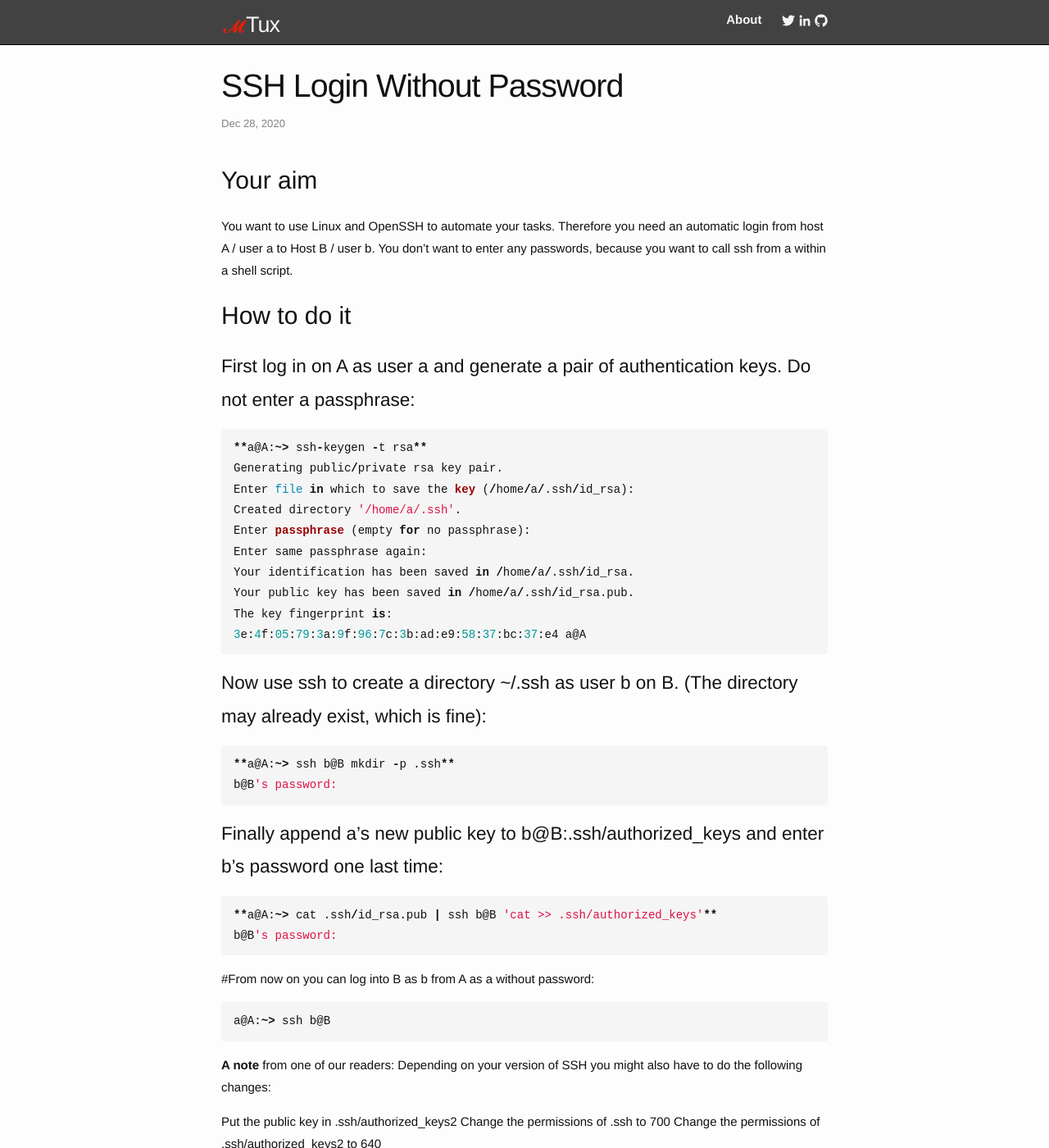
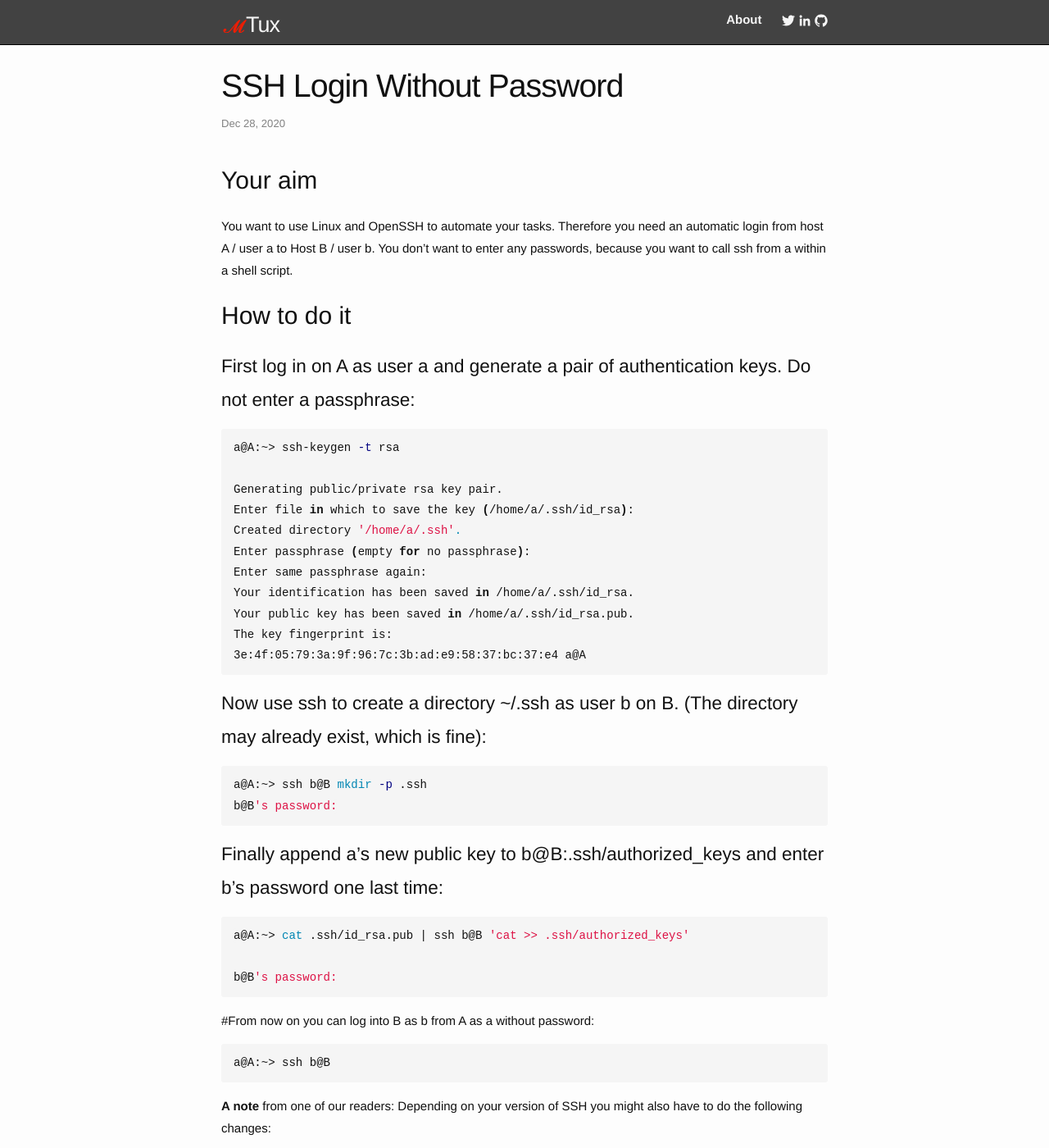
Before and after one commit to mutux/mutux.github.io, a Jekyll site: the page built from _posts/2020-12-28-ssh-without-password.markdown, in a window 1280 px wide and 1400 px high. Shown: the whole window at 82% size. Built offline with Jekyll 4.4.1, drawn with Linux system fonts in a browser that asks for light colours.

Commit message:
sh format2

```diff
--- a/_posts/2020-12-28-ssh-without-password.markdown
+++ b/_posts/2020-12-28-ssh-without-password.markdown
@@ -8,8 +8,9 @@
 ## How to do it
 
 # First log in on A as user a and generate a pair of authentication keys. Do not enter a passphrase:
-{% highlight python %}
-**a@A:~> ssh-keygen -t rsa**
+{% highlight bash %}
+a@A:~> ssh-keygen -t rsa
+
 Generating public/private rsa key pair.
 Enter file in which to save the key (/home/a/.ssh/id_rsa):
 Created directory '/home/a/.ssh'.
@@ -23,20 +24,22 @@
 
 # Now use ssh to create a directory ~/.ssh as user b on B. (The directory may already exist, which is fine):
 
-{% highlight python %}
-**a@A:~> ssh b@B mkdir -p .ssh**
+{% highlight bash %}
+
+a@A:~> ssh b@B mkdir -p .ssh
 b@B's password:
 {% endhighlight %}
 
 # Finally append a's new public key to b@B:.ssh/authorized_keys and enter b's password one last time:
-{% highlight python %}
-**a@A:~> cat .ssh/id_rsa.pub | ssh b@B 'cat >> .ssh/authorized_keys'**
+{% highlight bash %}
+a@A:~> cat .ssh/id_rsa.pub | ssh b@B 'cat >> .ssh/authorized_keys'
+
 b@B's password:
 {% endhighlight %}
 
 #From now on you can log into B as b from A as a without password:
 
-{% highlight python %}
+{% highlight bash %}
 a@A:~> ssh b@B
 {% endhighlight %}
 
```
